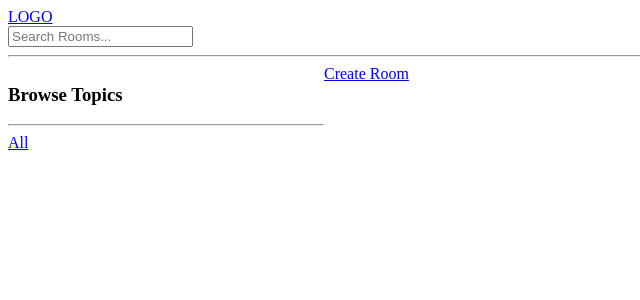
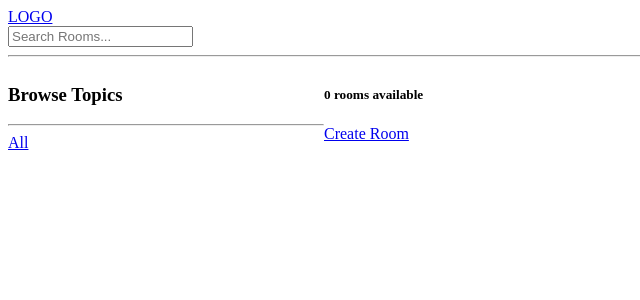
Before and after one commit to pal5/discord-clone, a Django app: page / in a window 1280 px wide. Shown: the top 300 px of the page, without its empty margins (0-640 px from the left). Run offline with Django 4.2, Linux system fonts and the light colour scheme; data that the repository does not hold is empty.

Commit message:
feat: support for querying on mulitple conditions and display room count

```diff
--- a/base/templates/base/home.html
+++ b/base/templates/base/home.html
@@ -22,6 +22,7 @@
         {% endfor %}
     </div>
     <div>
+        <h5>{{rooms_count}} rooms available</h5>
         <a href={% url "create-room" %}>Create Room</a>
         {% for room in rooms %}
         <div>
--- a/base/views.py
+++ b/base/views.py
@@ -1,14 +1,16 @@
 from django.shortcuts import render, redirect
 from django.http import HttpResponse
+from django.db.models import Q
 
 from .models import Room, Topic
 from .forms import RoomForm
 
 def home(request):
     q = request.GET.get('q') if request.GET.get('q') is not None else ""
-    rooms = Room.objects.filter(topic__name__icontains=q) # ModelName.objects => model manager to query from the database
+    rooms = Room.objects.filter(Q(topic__name__icontains=q) | Q(name__icontains=q) | Q(description__icontains=q)) # ModelName.objects => model manager to query from the database
     topics = Topic.objects.all()
-    context = {'rooms':rooms,'topics':topics}
+    rooms_count = rooms.count()
+    context = {'rooms':rooms,'topics':topics,'rooms_count':rooms_count}
     return render(request, 'base/home.html', context=context)
 
 def room(request, id:str):
```
